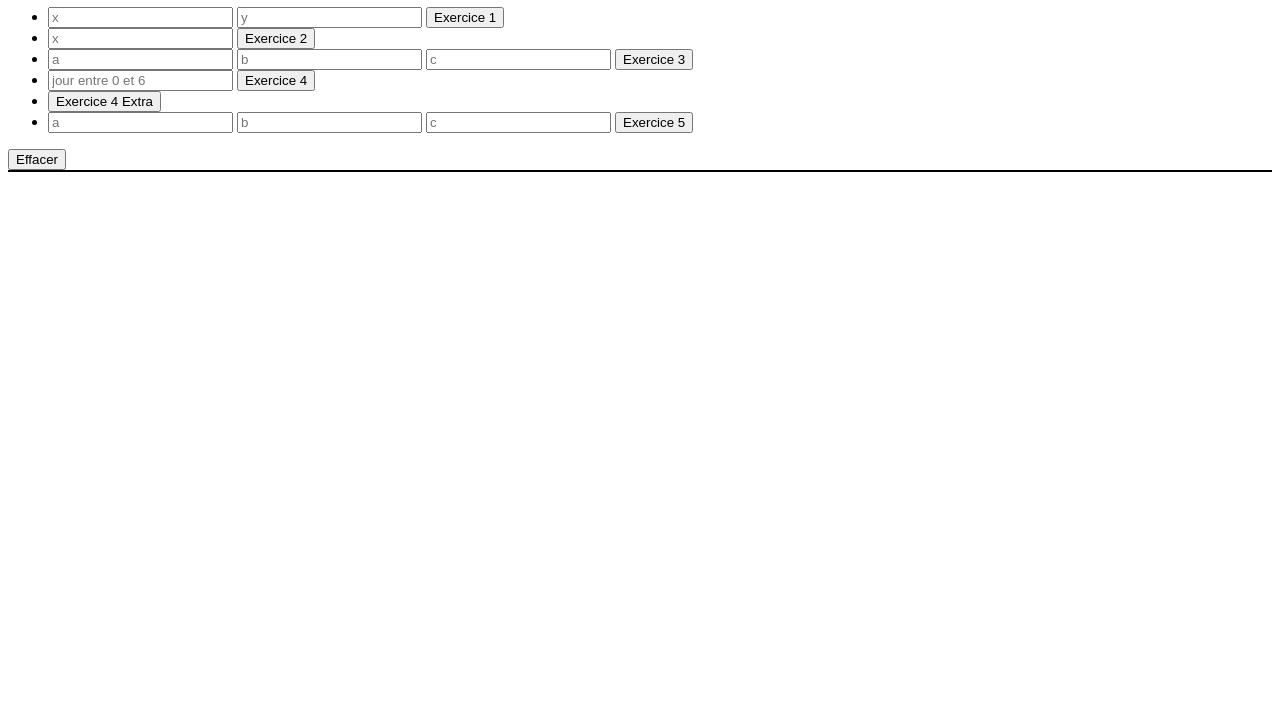
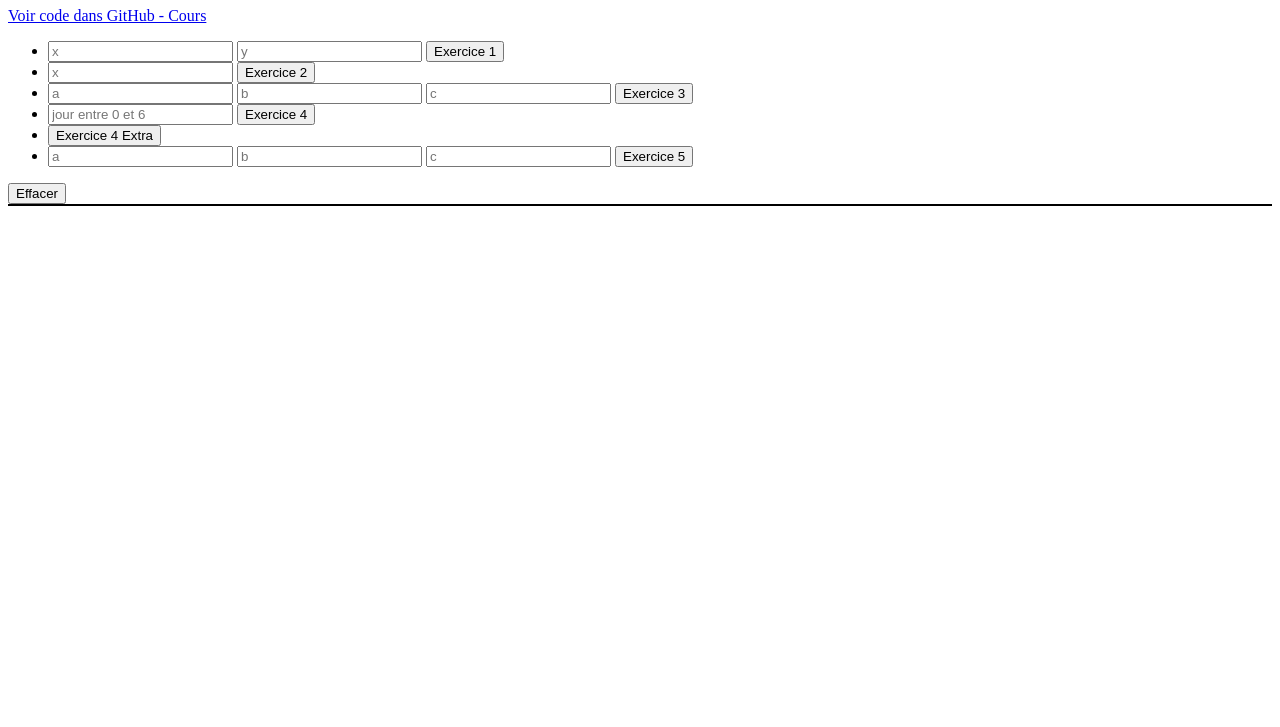
Before and after one commit to Wjat777/582-A16-RI-1029, a website: page Cours8/index.html in a window 1280 px wide. Shown: the part 73-800 px from the top of the page. Drawn offline with Linux system fonts and the light colour scheme.

Commit message:
3rd commit

```diff
--- a/Cours8/index.html
+++ b/Cours8/index.html
@@ -13,6 +13,12 @@
   </head>
   <body>
     <h1>Liste des exercices 2020-12-02</h1>
+    <a
+      href="https://github.com/Wjat777/582-A16-RI-1029/tree/main/Cours8"
+      target="_blank"
+      rel="noopener noreferrer"
+      >Voir code dans GitHub - Cours
+    </a>
     <ul>
       <li>
         <input type="text" id="element1_x" placeholder="x" />
--- a/Cours8/package.json
+++ b/Cours8/package.json
@@ -1,5 +1,5 @@
 {
-  "name": "Cours8",
+  "name": "cgiours8",
   "version": "1.0.0",
   "main": "index.js",
   "license": "MIT"
```
